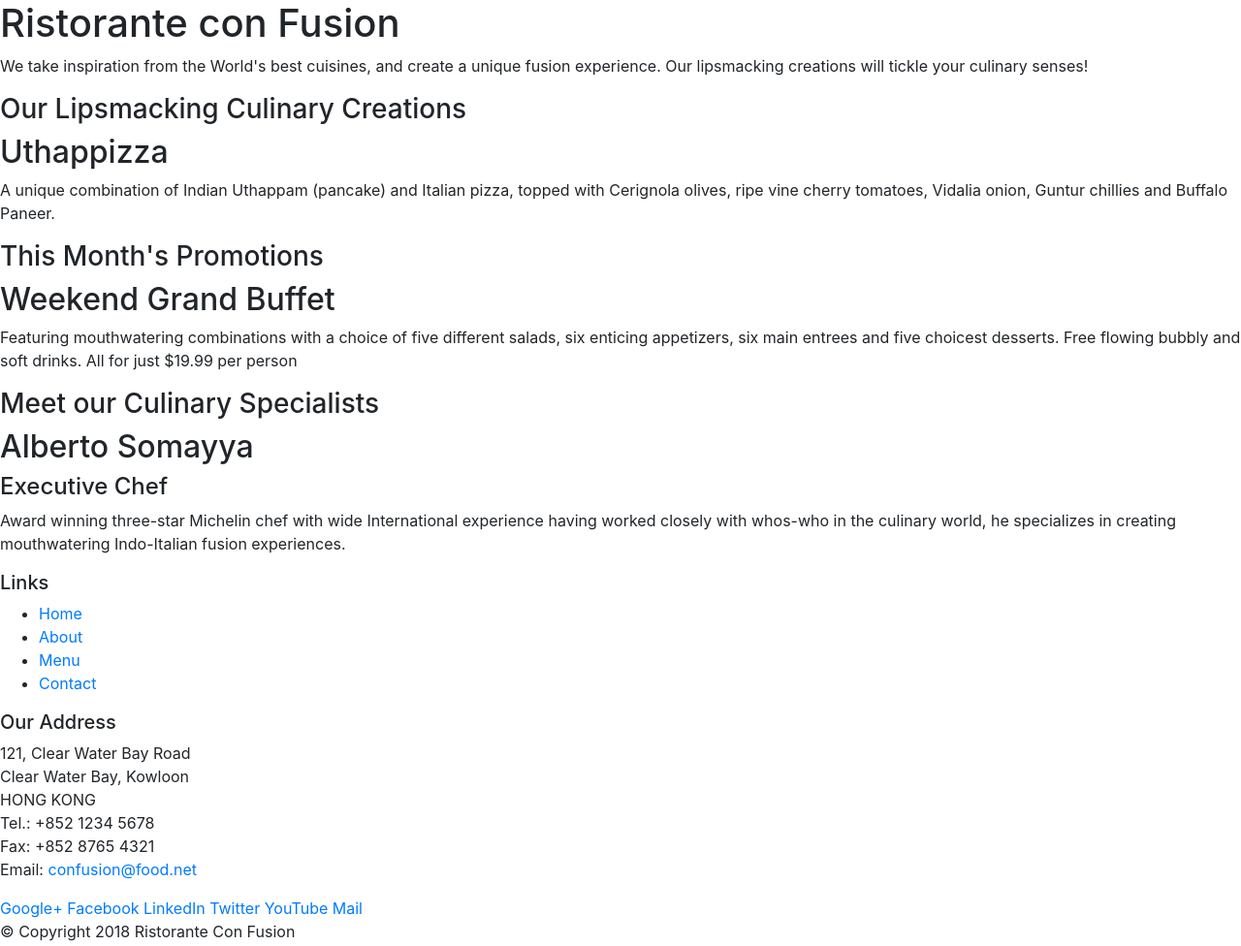
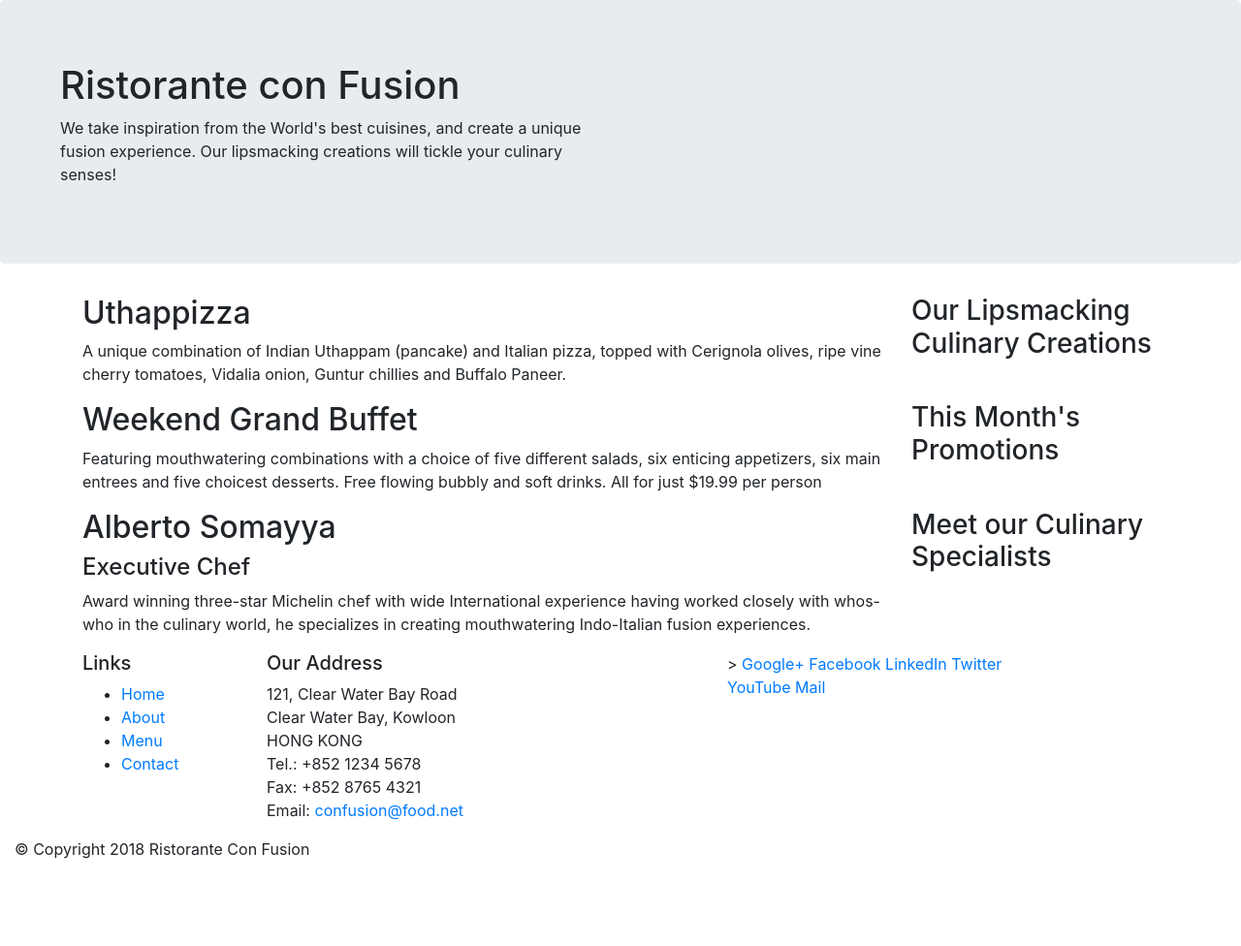
Before and after one commit to ahmadsaaty/Bootstrap-test, a website: page index.html in a window 1280 px wide. Shown: the whole page at 97% size. After the commit the page ends 904 px from the top, so only its background shows below. Drawn offline with nearby package versions, Linux system fonts and the light colour scheme.

Commit message:
Bootstrap Grid Part 1

```diff
--- a/index.html
+++ b/index.html
@@ -14,9 +14,9 @@
 
 <body>
 
-    <header>
-        <div>
-            <div>
+    <header class="jumbotron">
+        <div class="col-12 col-sm-6">
+            <div class="col-12 col-sm">
                 <div>
                     <h1>Ristorante con Fusion</h1>
                     <p>We take inspiration from the World's best cuisines, and create a unique fusion experience. Our
@@ -28,12 +28,12 @@
         </div>
     </header>
 
-    <div>
-        <div>
-            <div>
+    <div class="container">
+        <div class="row">
+            <div class="col-12 col-sm-4 order-sm-last col-md-3">
                 <h3>Our Lipsmacking Culinary Creations</h3>
             </div>
-            <div>
+            <div class="col col-sm order-sm-first col-md">
                 <h2>Uthappizza</h2>
                 <p>A unique combination of Indian Uthappam (pancake) and Italian pizza, topped with Cerignola olives,
                     ripe vine cherry tomatoes, Vidalia onion, Guntur chillies and Buffalo Paneer.</p>
@@ -41,11 +41,11 @@
         </div>
 
 
-        <div>
-            <div>
+        <div class="row">
+            <div class="col-12 col-sm-4 order-sm-last col-md-3">
                 <h3>This Month's Promotions</h3>
             </div>
-            <div>
+            <div class="col col-sm order-sm-first col-md">
                 <h2>Weekend Grand Buffet</h2>
                 <p>Featuring mouthwatering combinations with a choice of five different salads, six enticing appetizers,
                     six main entrees and five choicest desserts. Free flowing bubbly and soft drinks. All for just
@@ -53,11 +53,11 @@
             </div>
         </div>
 
-        <div>
-            <div>
+        <div class="row">
+            <div class="col-12 col-sm-4 order-sm-last col-md-3">
                 <h3>Meet our Culinary Specialists</h3>
             </div>
-            <div>
+            <div class="col col-sm order-sm-first col-md">
                 <h2>Alberto Somayya</h2>
                 <h4>Executive Chef</h4>
                 <p>Award winning three-star Michelin chef with wide International experience having worked closely with
@@ -68,9 +68,9 @@
     </div>
 
     <footer>
-        <div>
-            <div>
-                <div>
+        <div class="container">
+            <div class="row">
+                <div class="col-4 col-sm-2">
                     <h5>Links</h5>
                     <ul>
                         <li><a href="#">Home</a></li>
@@ -79,7 +79,7 @@
                         <li><a href="#">Contact</a></li>
                     </ul>
                 </div>
-                <div>
+                <div class="col-7 col-sm-5">
                     <h5>Our Address</h5>
                     <address>
                         121, Clear Water Bay Road<br>
@@ -90,8 +90,8 @@
                         Email: <a href="mailto:confusion@food.net">confusion@food.net</a>
                     </address>
                 </div>
-                <div>
-                    <div>
+                <div class="col-12 col-sm-4">
+                    <div class="col-4 offset-1 col-sm-2"></div>>
                     <a href="http://google.com/+">Google+</a>
                     <a href="http://www.facebook.com/profile.php?id=">Facebook</a>
                     <a href="http://www.linkedin.com/in/">LinkedIn</a>
@@ -101,7 +101,7 @@
                 </div>
             </div>
         </div>
-            <div>
+        <div class="col-auto">
             <div>
                 <p>© Copyright 2018 Ristorante Con Fusion</p>
             </div>
```
Lines whose indentation alone changed are shown as unchanged.
